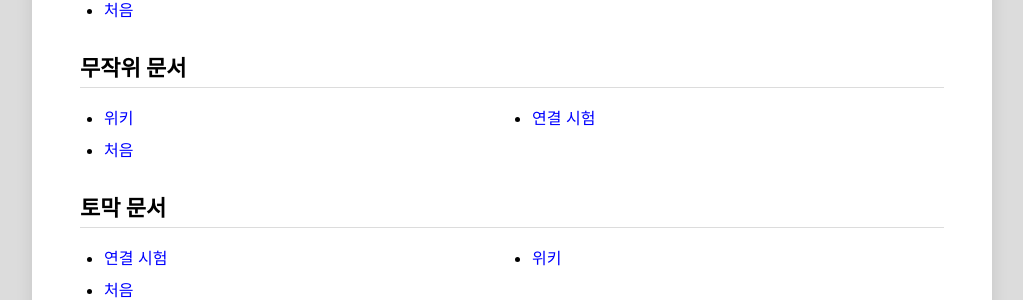
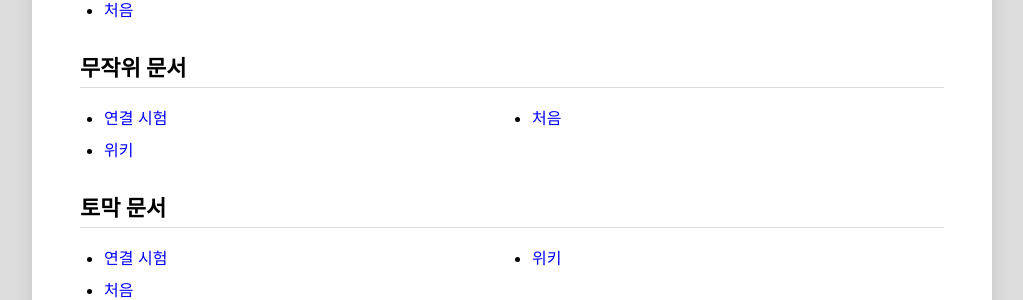
Before and after one commit to DAEUN28/DAEUN28.github.io, a Jekyll site: the page wiki/discover/index.html, which Jekyll copies as it is, in a window 1280 px wide. Shown: the part 285-585 px from the top of the page, without its empty margins (128-1151 px from the left). Built offline with Jekyll 4.4.1, drawn with Linux system fonts in a browser that asks for light colours; some web fonts are replaced.

Commit message:
위키 공개 사본 갱신 2026-11-07 17:52:22

```diff
--- a/wiki/discover/index.html
+++ b/wiki/discover/index.html
@@ -67,13 +67,13 @@
             <h2>무작위 문서</h2>
               <ul data-columns>
                       <li>
+              <a href="/wiki/p/%EC%97%B0%EA%B2%B0_%EC%8B%9C%ED%97%98/">연결 시험</a>
+            </li>
+                      <li>
               <a href="/wiki/p/%EC%9C%84%ED%82%A4/">위키</a>
             </li>
                       <li>
               <a href="/wiki/p/%EC%B2%98%EC%9D%8C/">처음</a>
-            </li>
-                      <li>
-              <a href="/wiki/p/%EC%97%B0%EA%B2%B0_%EC%8B%9C%ED%97%98/">연결 시험</a>
             </li>
                   </ul>
                     <h2>토막 문서</h2>
```
